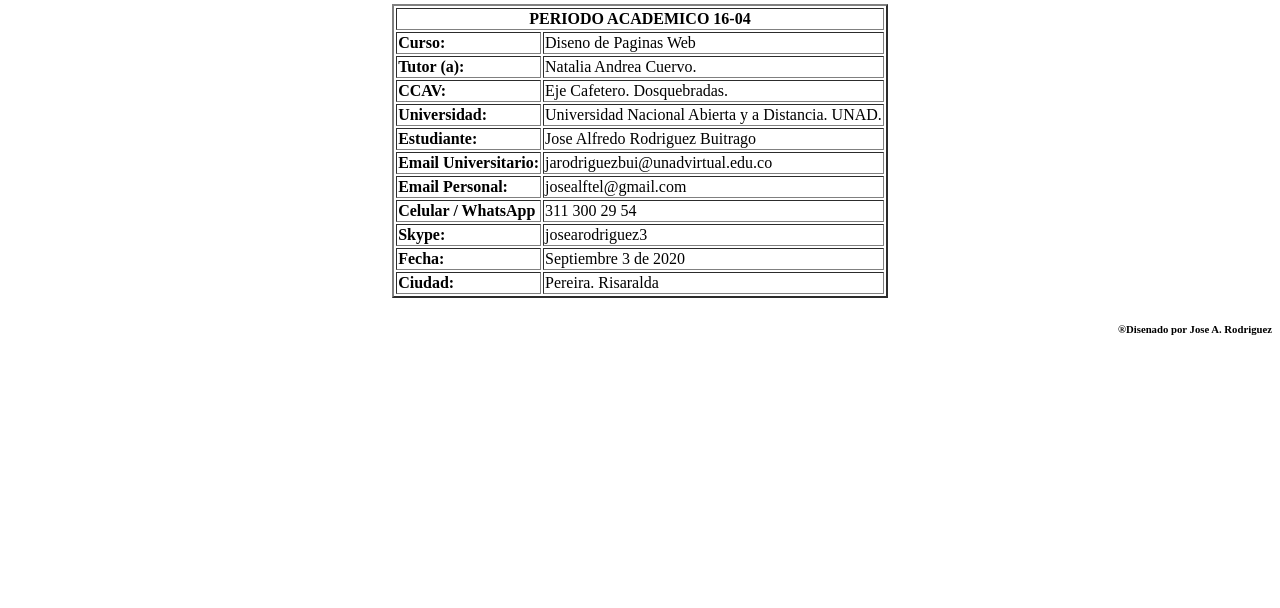
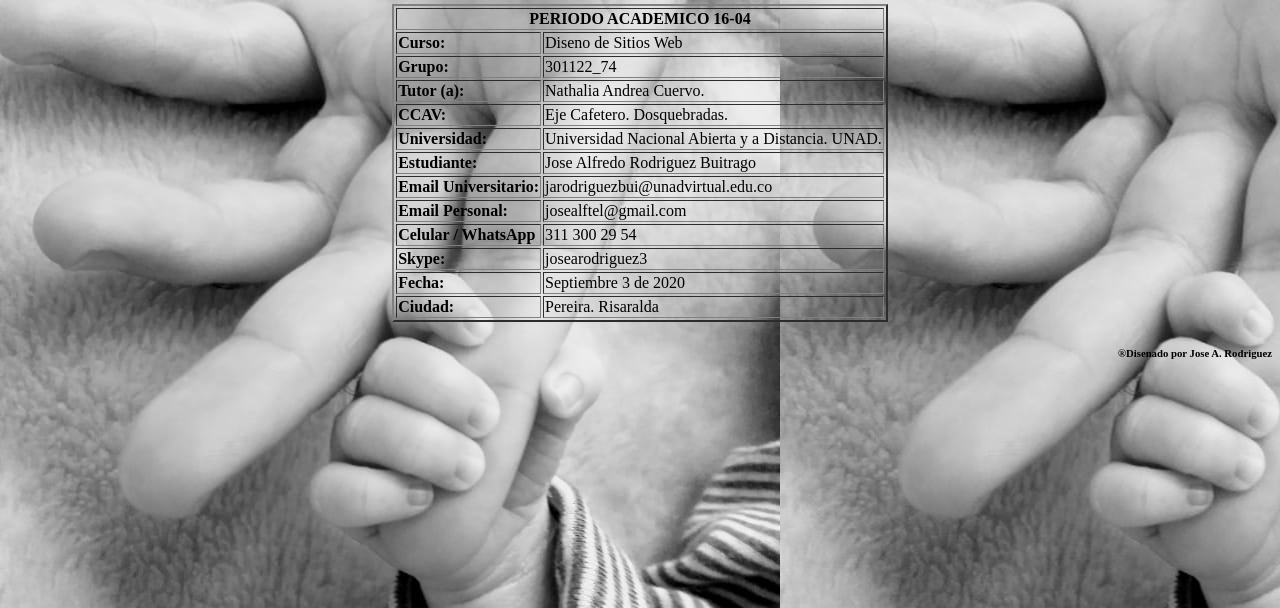
Before and after one commit to jarodriguezbui/DSW-Jose_Rodriguez, a plain HTML site: page Index.html in a window 1280 px wide. Shown: the part 192-800 px from the top of the page. Drawn offline with Linux system fonts and the light colour scheme.

Commit message:
Fase1_Comprensión_v2
Corrección nombre del curso y nombre tutora.

```diff
--- a/Index.html
+++ b/Index.html
@@ -14,6 +14,7 @@
             color:black;
             text-align: right;
         }
+        body {
                  background-image: url("12.jpg");
             }
     </style>
@@ -32,11 +33,15 @@
      </tr>
     <tr>
         <td><b> Curso: </b></td>
-        <td> Diseno de Paginas Web </td>
+        <td> Diseno de Sitios Web </td>
+    </tr>
+    <tr>
+        <td><b> Grupo: </b></td>
+        <td> 301122_74 </td>
     </tr>
     <tr>
         <td> <b> Tutor (a): </b></td>
-        <td> Natalia Andrea Cuervo.  </td>
+        <td> Nathalia Andrea Cuervo.  </td>
     </tr>
     <tr>
         <td> <b> CCAV: </b></td>
```
